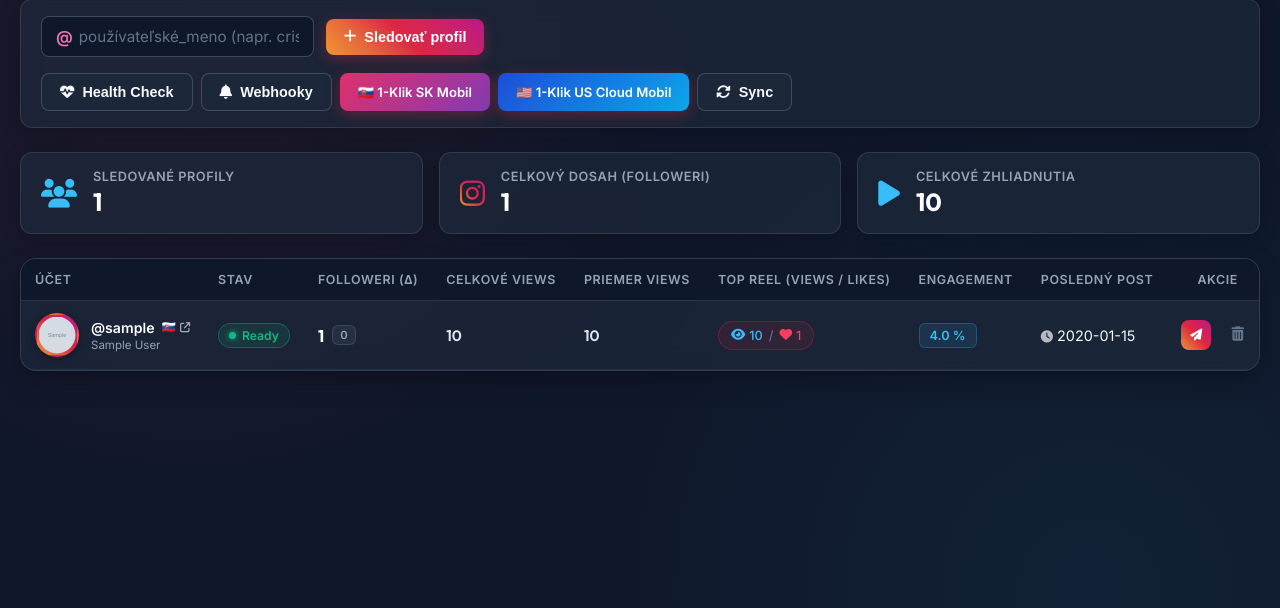
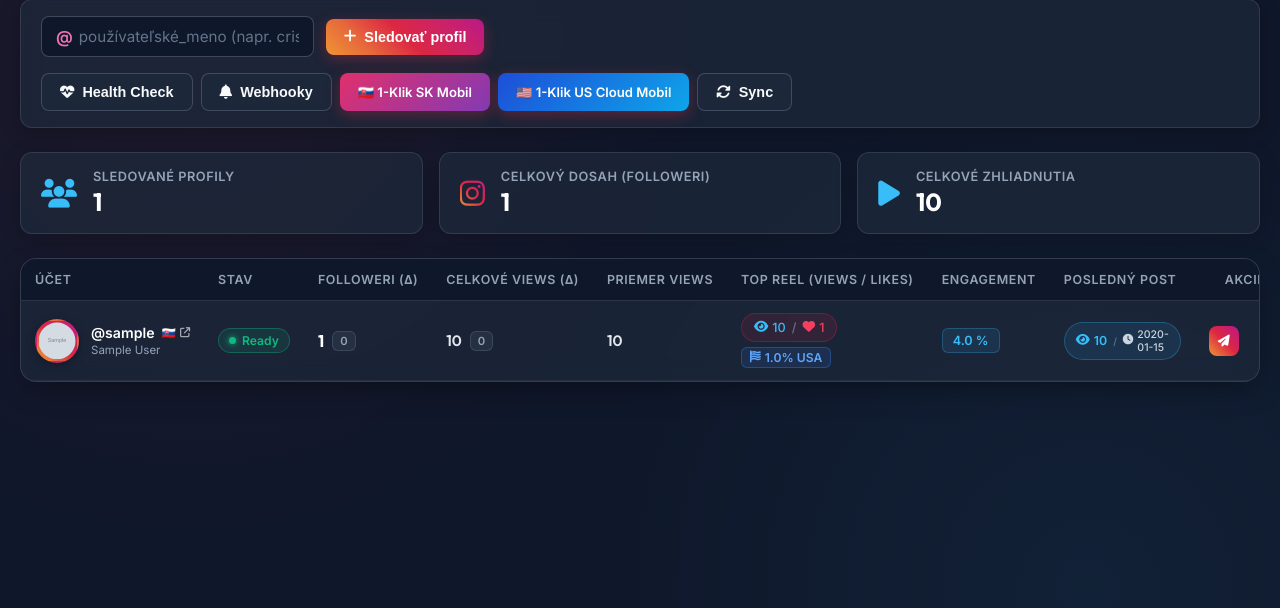
Before and after one commit to CaPPYG/moje, a Flask app: page / in a window 1280 px wide. Shown: the part 93-701 px from the top of the page. Run offline with Flask 3, Linux system fonts and the light colour scheme; the visitor is signed in with stand-in values (Sample User, id 1); tables that the repository leaves empty hold one stand-in row (values such as "Sample post"); grey boxes marked "Sample" are stand-in pictures; some libraries are stand-ins or nearby versions.

Commit message:
feat(igtracker): add latest post views pill, total views delta, and USA audience badge support

```diff
--- a/Server/IGTracker/app.py
+++ b/Server/IGTracker/app.py
@@ -76,7 +76,14 @@ def index():
     if not is_authenticated() and auth_header != MASTER_PASSWORD:
         return render_template("login.html")
     accounts = db.get_accounts_with_metrics()
-    return render_template("index.html", accounts=accounts)
+    total_followers = sum(a["followers"] for a in accounts if a["has_data"])
+    total_views = sum(a["total_views"] for a in accounts if a["has_data"])
+    return render_template(
+        "index.html",
+        accounts=accounts,
+        total_followers_fmt=db.format_number(total_followers),
+        total_views_fmt=db.format_number(total_views)
+    )
 
 
 @app.route("/login", methods=["POST"])
@@ -155,7 +162,11 @@ def api_add_account():
             total_views=scraped.get("total_views", 0),
             avg_views=scraped.get("avg_views", 0),
             engagement_rate=scraped.get("engagement_rate", 0.0),
-            last_post_date=scraped.get("last_post_date")
+            last_post_date=scraped.get("last_post_date"),
+            last_post_views=scraped.get("last_post_views", 0),
+            last_post_url=scraped.get("last_post_url"),
+            last_post_likes=scraped.get("last_post_likes", 0),
+            usa_audience_pct=scraped.get("usa_audience_pct")
         )
     except Exception as e:
         print(f"Chyba pri scrapovaní {username}: {e}")
@@ -224,7 +235,11 @@ def api_sync():
                     total_views=scraped.get("total_views", 0),
                     avg_views=scraped.get("avg_views", 0),
                     engagement_rate=scraped.get("engagement_rate", 0.0),
-                    last_post_date=scraped.get("last_post_date")
+                    last_post_date=scraped.get("last_post_date"),
+                    last_post_views=scraped.get("last_post_views", 0),
+                    last_post_url=scraped.get("last_post_url"),
+                    last_post_likes=scraped.get("last_post_likes", 0),
+                    usa_audience_pct=scraped.get("usa_audience_pct")
                 )
                 synced_count += 1
             except Exception as e:
@@ -283,6 +298,24 @@ def api_delete_account_token(account_id):
         "message": "Token bol úspešne odpojený od účtu.",
         "account_id": account_id
     }), 200
+
+
+@app.route("/api/ig-tracker/<int:account_id>/audience", methods=["POST"])
+@auth_required
+def api_update_account_audience(account_id):
+    """Aktualizuje podiel USA publika pre daný účet."""
+    data = request.get_json(silent=True) or request.form or {}
+    val = data.get("usa_audience_pct")
+    try:
+        pct = float(val) if val is not None and str(val).strip() != "" else None
+        db.update_account_usa_audience(account_id, pct)
+        return jsonify({
+            "status": "ok",
+            "message": f"Podiel USA publika bol nastavený na {pct}%" if pct is not None else "Hodnota bola vynulovaná.",
+            "usa_audience_pct": pct
+        }), 200
+    except Exception as e:
+        return jsonify({"status": "error", "message": f"Neplatná hodnota: {e}"}), 400
 
 
 # ─── Meta / Instagram OAuth Login Flow ────────────────────────────────────────
@@ -1668,7 +1701,11 @@ def background_sync_worker():
                             total_views=scraped.get("total_views", 0),
                             avg_views=scraped.get("avg_views", 0),
                             engagement_rate=scraped.get("engagement_rate", 0.0),
-                            last_post_date=scraped.get("last_post_date")
+                            last_post_date=scraped.get("last_post_date"),
+                            last_post_views=scraped.get("last_post_views", 0),
+                            last_post_url=scraped.get("last_post_url"),
+                            last_post_likes=scraped.get("last_post_likes", 0),
+                            usa_audience_pct=scraped.get("usa_audience_pct")
                         )
         except Exception as e:
             print(f"[IGTracker Worker] Všeobecná chyba workeru: {e}")
--- a/Server/IGTracker/static/app.js
+++ b/Server/IGTracker/static/app.js
@@ -439,7 +439,40 @@ document.addEventListener('DOMContentLoaded', () => {
         statusBox.style.background = '';
         statusBox.style.color = '';
         statusBox.textContent = '❌ Chyba spojenia so serverom.';
+    }
+  };
+
+  // ─── Nastavenie % USA publika ─────────────────────────────────────────
+  window.promptSetAudience = async function(accountId, username, currentVal) {
+    const defaultVal = (currentVal !== null && currentVal !== undefined) ? currentVal : '';
+    const input = prompt(`Zadajte % USA publika pre @${username} (napr. 45 alebo 58.5):`, defaultVal);
+    if (input === null) return; // používateľ zrušil
+
+    const trimmed = input.trim();
+    const pct = trimmed === '' ? null : parseFloat(trimmed.replace(',', '.'));
+    if (pct !== null && (isNaN(pct) || pct < 0 || pct > 100)) {
+      alert('Zadajte platné percento od 0 do 100 (alebo nechajte prázdne pre zmazanie).');
+      return;
+    }
+
+    try {
+      const res = await fetch(`${PREFIX}/api/ig-tracker/${accountId}/audience`, {
+        method: 'POST',
+        headers: { 'Content-Type': 'application/json' },
+        body: JSON.stringify({ usa_audience_pct: pct })
+      });
+      const data = await res.json();
+      if (res.ok && data.status === 'ok') {
+        if (typeof showToast === 'function') {
+          showToast(`% USA publika pre @${username} bolo uložené!`, 'success');
+        }
+        setTimeout(() => window.location.reload(), 500);
+      } else {
+        alert(data.message || 'Chyba pri ukladaní.');
       }
+    } catch (err) {
+      console.error(err);
+      alert('Chyba spojenia so serverom.');
     }
   };
 });
--- a/Server/IGTracker/static/style.css
+++ b/Server/IGTracker/static/style.css
@@ -540,6 +540,116 @@ body {
   font-size: 0.88em;
   font-weight: 600;
   color: #38bdf8;
+}
+
+/* Views Cell with Delta */
+.views-cell {
+  display: inline-flex;
+  align-items: center;
+  gap: 8px;
+}
+
+/* Top Reel Cell */
+.top-reel-cell {
+  display: inline-flex;
+  flex-direction: column;
+  gap: 5px;
+}
+
+/* Latest Post Pill */
+.latest-post-cell {
+  display: inline-flex;
+  flex-direction: column;
+  gap: 5px;
+}
+
+.latest-post-pill {
+  display: inline-flex;
+  align-items: center;
+  gap: 6px;
+  padding: 5px 11px;
+  border-radius: 20px;
+  background: rgba(56, 189, 248, 0.1);
+  border: 1px solid rgba(56, 189, 248, 0.28);
+  text-decoration: none;
+  color: #fff;
+  font-size: 0.86em;
+  font-weight: 500;
+  transition: all 0.2s ease;
+  width: fit-content;
+}
+
+.latest-post-pill:hover {
+  background: rgba(56, 189, 248, 0.2);
+  border-color: #38bdf8;
+  transform: translateY(-1px);
+  box-shadow: 0 4px 12px rgba(56, 189, 248, 0.25);
+}
+
+.post-views {
+  color: #38bdf8;
+  font-weight: 600;
+  display: inline-flex;
+  align-items: center;
+  gap: 4px;
+}
+
+.post-sep {
+  color: var(--text-dim);
+  font-size: 0.8em;
+}
+
+.post-time {
+  color: #cbd5e1;
+  font-size: 0.85em;
+  display: inline-flex;
+  align-items: center;
+  gap: 4px;
+}
+
+/* USA Audience Badge */
+.usa-badge {
+  display: inline-flex;
+  align-items: center;
+  gap: 4px;
+  padding: 2px 8px;
+  border-radius: 6px;
+  background: rgba(59, 130, 246, 0.12);
+  border: 1px solid rgba(59, 130, 246, 0.35);
+  color: #60a5fa;
+  font-size: 0.76rem;
+  font-weight: 600;
+  width: fit-content;
+  cursor: pointer;
+  transition: all 0.15s ease;
+}
+
+.usa-badge:hover {
+  background: rgba(59, 130, 246, 0.22);
+  border-color: #60a5fa;
+  transform: scale(1.02);
+}
+
+.btn-set-audience {
+  display: inline-flex;
+  align-items: center;
+  gap: 4px;
+  padding: 2px 7px;
+  border-radius: 6px;
+  background: rgba(148, 163, 184, 0.08);
+  border: 1px dashed rgba(148, 163, 184, 0.3);
+  color: #94a3b8;
+  font-size: 0.72rem;
+  font-weight: 500;
+  cursor: pointer;
+  transition: all 0.15s ease;
+  width: fit-content;
+}
+
+.btn-set-audience:hover {
+  background: rgba(59, 130, 246, 0.15);
+  border-color: #60a5fa;
+  color: #60a5fa;
 }
 
 .btn-delete {
--- a/Server/IGTracker/templates/index.html
+++ b/Server/IGTracker/templates/index.html
@@ -84,7 +84,7 @@
         <div class="stat-badge-icon ig-gradient-text"><i class="fab fa-instagram"></i></div>
         <div class="stat-badge-info">
           <span class="stat-badge-label">Celkový dosah (Followeri)</span>
-          <span class="stat-badge-value" id="statTotalFollowers">--</span>
+          <span class="stat-badge-value" id="statTotalFollowers">{{ total_followers_fmt or '--' }}</span>
         </div>
       </div>
 
@@ -92,7 +92,7 @@
         <div class="stat-badge-icon" style="color: #38bdf8;"><i class="fas fa-play"></i></div>
         <div class="stat-badge-info">
           <span class="stat-badge-label">Celkové zhliadnutia</span>
-          <span class="stat-badge-value" id="statTotalViews">--</span>
+          <span class="stat-badge-value" id="statTotalViews">{{ total_views_fmt or '--' }}</span>
         </div>
       </div>
     </section>
@@ -106,7 +106,7 @@
               <th>Účet</th>
               <th>Stav</th>
               <th>Followeri (Δ)</th>
-              <th>Celkové Views</th>
+              <th>Celkové Views (Δ)</th>
               <th>Priemer Views</th>
               <th>Top Reel (Views / Likes)</th>
               <th>Engagement</th>
@@ -174,7 +174,16 @@
 
                   <!-- Celkové Views -->
                   <td>
+                    <div class="views-cell">
                       <span class="mono-stat">{{ acc.total_views_fmt }}</span>
+                      {% if acc.delta_views > 0 %}
+                        <span class="delta-badge delta-pos" title="Nárast od posledného refreshu"><i class="fas fa-caret-up"></i> {{ acc.delta_views_fmt }}</span>
+                      {% elif acc.delta_views < 0 %}
+                        <span class="delta-badge delta-neg" title="Pokles od posledného refreshu"><i class="fas fa-caret-down"></i> {{ acc.delta_views_fmt }}</span>
+                      {% else %}
+                        <span class="delta-badge delta-neutral" title="Žiadna zmena od posledného refreshu">0</span>
+                      {% endif %}
+                    </div>
                   </td>
 
                   <!-- Priemer Views -->
@@ -185,11 +194,22 @@
                   <!-- Top Reel (Views / Likes) -->
                   <td>
                     {% if acc.top_reel_url and acc.top_reel_views > 0 %}
+                      <div class="top-reel-cell">
                         <a href="{{ acc.top_reel_url }}" target="_blank" rel="noopener noreferrer" class="top-reel-pill" title="Otvoriť Top Reel na Instagrame">
                           <span class="reel-views"><i class="fas fa-eye"></i> {{ acc.top_reel_views_fmt }}</span>
                           <span class="reel-sep">/</span>
                           <span class="reel-likes"><i class="fas fa-heart"></i> {{ acc.top_reel_likes_fmt }}</span>
                         </a>
+                        {% if acc.usa_audience_pct is not none %}
+                          <span class="usa-badge" onclick="promptSetAudience({{ acc.id }}, '{{ acc.username }}', {{ acc.usa_audience_pct }})" title="Podiel publika z USA (kliknutím upraviť)">
+                            <i class="fas fa-flag-usa"></i> {{ acc.usa_audience_pct }}% USA
+                          </span>
+                        {% else %}
+                          <button class="btn-set-audience" onclick="promptSetAudience({{ acc.id }}, '{{ acc.username }}', null)" title="Nastaviť % USA publika pre @{{ acc.username }}">
+                            <i class="fas fa-flag-usa"></i> +% USA
+                          </button>
+                        {% endif %}
+                      </div>
                     {% else %}
                       <span class="text-dim">Profil bez reels</span>
                     {% endif %}
@@ -208,7 +228,17 @@
 
                   <!-- Posledný post -->
                   <td>
+                    <div class="latest-post-cell">
+                      {% if acc.last_post_url %}
+                        <a href="{{ acc.last_post_url }}" target="_blank" rel="noopener noreferrer" class="latest-post-pill" title="Otvoriť posledný post na Instagrame">
+                          <span class="post-views"><i class="fas fa-eye"></i> {{ acc.last_post_views_fmt }}</span>
+                          <span class="post-sep">/</span>
+                          <span class="post-time"><i class="fas fa-clock"></i> {{ acc.last_post_date }}</span>
+                        </a>
+                      {% else %}
                         <span class="text-muted"><i class="fas fa-clock" style="font-size: 0.85em; opacity: 0.7;"></i> {{ acc.last_post_date }}</span>
+                      {% endif %}
+                    </div>
                   </td>
 
                   <!-- Akcie -->
```
Also changed, not shown: Server/IGTracker/db.py (+68 -6 lines), Server/IGTracker/ig_api.py (+35 -0 lines), Server/IGTracker/scraper.py (+51 -13 lines). Lines whose indentation alone changed are shown as unchanged.
